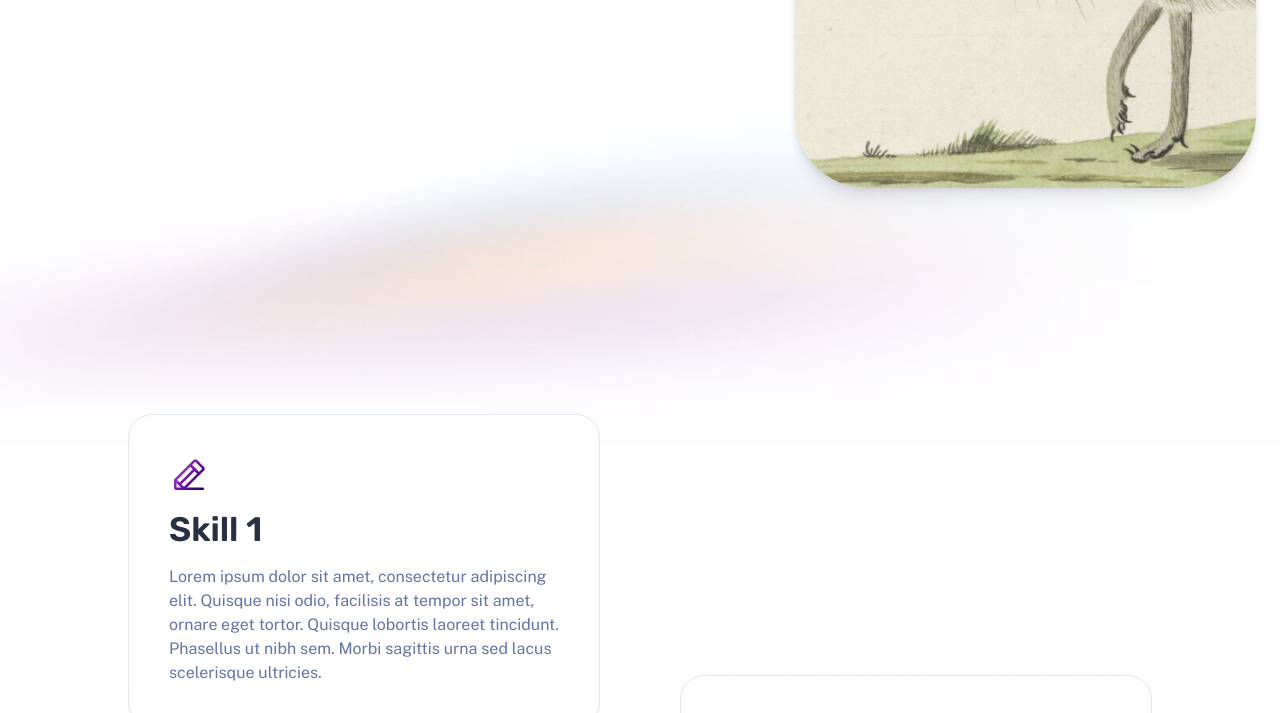
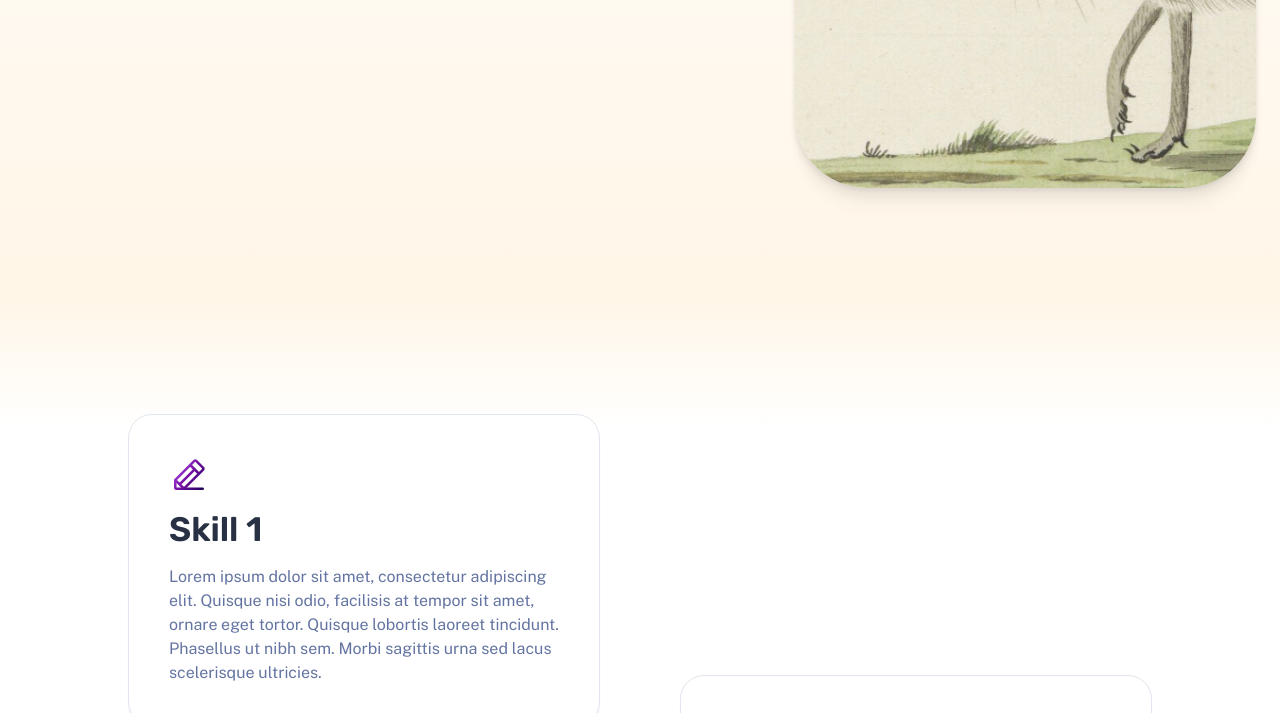
Before and after one commit to pkielak/astro-one-page-portfolio, an Astro site: page / in a window 1280 px wide. Shown: the part 538-1251 px from the top of the page. Built offline with nearby package versions, Linux system fonts and the light colour scheme; Astro itself is replaced by a stand-in of ours.

Commit message:
background change

```diff
--- a/src/components/Accolades.astro
+++ b/src/components/Accolades.astro
@@ -8,6 +8,7 @@ import { accolades } from "../content.json";
     navId="accolades-nav"
     heading={accolades.heading}
     subheading={accolades.subheading}
+    backgroundColor="linear-gradient(0deg, rgba(255,237,208,0.5) 0%, rgba(255,255,255,1) 16%, rgba(255,255,255,1) 84%, rgba(255,237,208,0.5) 100%)"
 >
     <div class="mentions">
         {
--- a/src/components/ContactCTA.astro
+++ b/src/components/ContactCTA.astro
@@ -18,8 +18,6 @@ import { contact } from "../content.json";
         flex-direction: column;
         align-items: center;
         gap: 3rem;
-        border-top: 1px solid var(--gray-800);
-        border-bottom: 1px solid var(--gray-800);
         padding: 5rem 1.5rem;
     }
 
--- a/src/components/Footer.astro
+++ b/src/components/Footer.astro
@@ -1,12 +1,18 @@
 ---
+import ContactCTA from "./ContactCTA.astro";
+
 import Icon from "./Icon.astro";
 const currentYear = new Date().getFullYear();
 ---
 
 <footer>
+    <ContactCTA />
+    <div class="footer-body">
         <div class="group">
             <p>
-            Designed & Developed with <a href="https://astro.build/">Astro</a>
+                Designed & Developed with <a href="https://astro.build/"
+                    >Astro</a
+                >
                 <Icon icon="rocket-launch" size="1.2em" />
             </p>
             <p>&copy; {currentYear} John Doe</p>
@@ -15,9 +21,17 @@ const currentYear = new Date().getFullYear();
             <a href=""> Facebook</a>
             <a href=""> Instagram</a>
         </p>
+    </div>
 </footer>
 <style>
     footer {
+        background: linear-gradient(
+            0deg,
+            rgba(255, 237, 208, 0.75) 0%,
+            rgba(255, 237, 208, 0.5) 100%
+        );
+    }
+    .footer-body {
         display: flex;
         flex-direction: column;
         gap: 3rem;
@@ -28,15 +42,15 @@ const currentYear = new Date().getFullYear();
         font-size: var(--text-sm);
     }
 
-    footer a {
+    .footer-body a {
         color: var(--gray-400);
         text-decoration: 1px solid underline transparent;
         text-underline-offset: 0.25em;
         transition: text-decoration-color var(--theme-transition);
     }
 
-    footer a:hover,
-    footer a:focus {
+    .footer-body a:hover,
+    .footer-body a:focus {
         text-decoration-color: currentColor;
     }
 
@@ -54,7 +68,7 @@ const currentYear = new Date().getFullYear();
     }
 
     @media (min-width: 48rem) {
-        footer {
+        .footer-body {
             flex-direction: row;
             justify-content: space-between;
             padding: 2.5rem 4rem;
--- a/src/components/Header.astro
+++ b/src/components/Header.astro
@@ -1,7 +1,3 @@
----
-import Icon from "./Icon.astro";
----
-
 <div class="header">
     <a href="/" class="site-title"> John Doe </a>
 </div>
--- a/src/components/Hero.astro
+++ b/src/components/Hero.astro
@@ -13,7 +13,11 @@ interface Props {
 const { tagline, title } = Astro.props;
 ---
 
-<Section id="about" navId="about-nav">
+<Section
+    id="about"
+    navId="about-nav"
+    backgroundColor="linear-gradient(0deg, rgba(255,237,208,0.5) 0%, rgba(255,255,255,1) 100%)"
+>
     <header>
         <div class="hero stack gap-4 start">
             <div class="stack gap-2">
--- a/src/components/Portfolio.astro
+++ b/src/components/Portfolio.astro
@@ -8,6 +8,7 @@ import { portfolio } from "../content.json";
     navId="portfolio-nav"
     heading={portfolio.heading}
     subheading={portfolio.subheading}
+    backgroundColor="linear-gradient(0deg, rgba(255,237,208,0.5) 0%, rgba(255,255,255,1) 33%, rgba(255,255,255,1) 67%, rgba(255,237,208,0.5) 100%)"
 >
     <div class="book-covers">
         {
--- a/src/components/Section.astro
+++ b/src/components/Section.astro
@@ -4,12 +4,13 @@ interface Props {
     navId: string;
     heading?: string;
     subheading?: string;
+    backgroundColor?: string;
 }
 
-const { id, navId, heading, subheading } = Astro.props;
+const { id, navId, heading, subheading, backgroundColor } = Astro.props;
 ---
 
-<section id={id} data-nav-id={navId} class={`with-background py-22 lg:py-28`}>
+<section id={id} data-nav-id={navId} class="py-22 lg:py-28">
     {
         (heading || subheading) && (
             <header class="section-header stack gap-2 lg:gap-4">
@@ -21,7 +22,11 @@ const { id, navId, heading, subheading } = Astro.props;
     <slot />
 </section>
 
-<style>
+<style
+    define:vars={{
+        background: backgroundColor || "#fff",
+    }}
+>
     section {
         display: flex;
         flex-direction: column;
@@ -29,6 +34,9 @@ const { id, navId, heading, subheading } = Astro.props;
         align-items: center;
         min-height: 100vh;
         gap: 3rem;
+        background: var(--background);
+        padding-left: 1.5rem;
+        padding-right: 1.5rem;
     }
 
     @media (min-width: 48rem) {
@@ -37,28 +45,9 @@ const { id, navId, heading, subheading } = Astro.props;
         }
     }
 
-    .with-background {
-        position: relative;
-    }
-
-    .with-background::before {
-        --hero-bg: var(--bg-image-subtle-2);
-
-        content: "";
-        position: absolute;
-        pointer-events: none;
-        left: 50%;
-        width: 100vw;
-        aspect-ratio: calc(2.25 / var(--bg-scale));
-        top: 0;
-        transform: translateY(-75%) translateX(-50%);
-        background:
-            url("/assets/backgrounds/noise.png") top center/220px repeat,
-            var(--hero-bg) center center / var(--bg-gradient-size) no-repeat,
-            var(--gray-999);
-        background-blend-mode: overlay, normal, normal, normal;
-        mix-blend-mode: var(--bg-blend-mode);
-        z-index: -1;
+    @media (min-width: 62rem) {
+        padding-left: 0;
+        padding-right: 0;
     }
 
     .section-header {
--- a/src/components/Skills.astro
+++ b/src/components/Skills.astro
@@ -4,7 +4,11 @@ import Section from "./Section.astro";
 import { skills } from "../content.json";
 ---
 
-<Section id="skills" navId="skills-nav">
+<Section
+    id="skills"
+    navId="skills-nav"
+    backgroundColor="linear-gradient(0deg, rgba(255,237,208,0.5) 0%, rgba(255,255,255,1) 16%, rgba(255,255,255,1) 84%, rgba(255,237,208,0.5) 100%)"
+>
     <div class="skills">
         {
             skills.map((skill) => (
--- a/src/layouts/BaseLayout.astro
+++ b/src/layouts/BaseLayout.astro
@@ -20,7 +20,7 @@ const { title, description } = Astro.props;
         <MainHead title={title} description={description} />
     </head>
     <body>
-        <div class="backgrounds">
+        <div>
             <Header />
             <slot />
             <Footer />
@@ -32,71 +32,7 @@ const { title, description } = Astro.props;
                 document.documentElement.classList.add("loaded"),
             );
         </script>
-
-        <style>
-            :root {
-                --_placeholder-bg: linear-gradient(transparent, transparent);
-                --bg-image-main: url("/assets/backgrounds/bg-main-light-800w.jpg");
-                --bg-image-main-curves: url("/assets/backgrounds/bg-main-light.svg");
-                --bg-image-subtle-2: var(--_placeholder-bg);
-                --bg-image-footer: var(--_placeholder-bg);
-                --bg-svg-blend-mode: overlay;
-                --bg-blend-mode: darken;
-                --bg-image-aspect-ratio: 2.25;
-                --bg-scale: 1.68;
-                --bg-aspect-ratio: calc(
-                    var(--bg-image-aspect-ratio) / var(--bg-scale)
-                );
-                --bg-gradient-size: calc(var(--bg-scale) * 100%);
-            }
-
-            /* These backgrounds are displayed below the fold, so we lazy load them
-			   once the `.loaded` class has been set.  */
-            :root.loaded {
-                --bg-image-subtle-2: url("/assets/backgrounds/bg-subtle-2-light-800w.jpg");
-                --bg-image-footer: url("/assets/backgrounds/bg-footer-light-800w.jpg");
-            }
-
-            @media (min-width: 48rem) {
-                :root {
-                    --bg-scale: 1;
-                    --bg-image-main: url("/assets/backgrounds/bg-main-light-1440w.jpg");
-                }
-
-                :root.loaded {
-                    --bg-image-subtle-2: url("/assets/backgrounds/bg-subtle-2-light-1440w.jpg");
-                    --bg-image-footer: url("/assets/backgrounds/bg-footer-light-1440w.jpg");
-                }
-            }
-
-            .backgrounds {
-                min-height: 100%;
-                isolation: isolate;
-                background:
-					/*noise*/
-                    url("/assets/backgrounds/noise.png") top center/220px repeat,
-                    /*footer*/ var(--bg-image-footer) bottom
-                        center/var(--bg-gradient-size) no-repeat,
-                    /*header1*/ var(--bg-image-main-curves) top
-                        center/var(--bg-gradient-size) no-repeat,
-                    /*header2*/ var(--bg-image-main) top
-                        center/var(--bg-gradient-size) no-repeat,
-                    /*base*/ var(--gray-999);
-                background-blend-mode: /*noise*/
-                    overlay,
-                    /*footer*/ var(--bg-blend-mode),
-                    /*header1*/ var(--bg-svg-blend-mode),
-                    /*header2*/ normal,
-                    /*base*/ normal;
-            }
-            @media (forced-colors: active) {
-                /* Deactivate custom backgrounds for high contrast users. */
-                .backgrounds {
-                    background: none;
-                    background-blend-mode: none;
-                    --bg-gradient-size: none;
-                }
-            }
-        </style>
     </body>
 </html>
+
+<style></style>
--- a/src/pages/index.astro
+++ b/src/pages/index.astro
@@ -10,7 +10,6 @@ import Hero from "../components/Hero.astro";
 import Skills from "../components/Skills.astro";
 import Portfolio from "../components/Portfolio.astro";
 import Accolades from "../components/Accolades.astro";
-import ContactCTA from "../components/ContactCTA.astro";
 
 // Full Astro Component Syntax:
 // https://docs.astro.build/basics/astro-components/
@@ -18,7 +17,7 @@ import ContactCTA from "../components/ContactCTA.astro";
 
 <BaseLayout>
     <Nav />
-    <main class="wrapper stack">
+    <main class="stack">
         <Hero
             title="Hi, I'm John Doe"
             tagline="Lorem ipsum dolor sit amet, consectetur adipiscing elit"
@@ -26,7 +25,6 @@ import ContactCTA from "../components/ContactCTA.astro";
         <Skills />
         <Portfolio />
         <Accolades />
-        <ContactCTA />
     </main>
 </BaseLayout>
 
--- a/src/styles/global.css
+++ b/src/styles/global.css
@@ -160,13 +160,6 @@ h5 {
     border-width: 0;
 }
 
-.wrapper {
-    width: 100%;
-    max-width: 83rem;
-    margin-inline: auto;
-    padding-inline: 1.5rem;
-}
-
 .stack {
     display: flex;
     flex-direction: column;
```
Also changed, not shown: public/assets/backgrounds/bg-footer-light-1440w.jpg (deleted), public/assets/backgrounds/bg-footer-light-800w.jpg (deleted), public/assets/backgrounds/bg-main-light-1440w.jpg (deleted), public/assets/backgrounds/bg-main-light-800w.jpg (deleted), public/assets/backgrounds/bg-main-light.svg (deleted), public/assets/backgrounds/bg-subtle-2-light-1440w.jpg (deleted), public/assets/backgrounds/bg-subtle-2-light-800w.jpg (deleted), public/assets/backgrounds/noise.png (deleted). Lines whose indentation alone changed are shown as unchanged.
